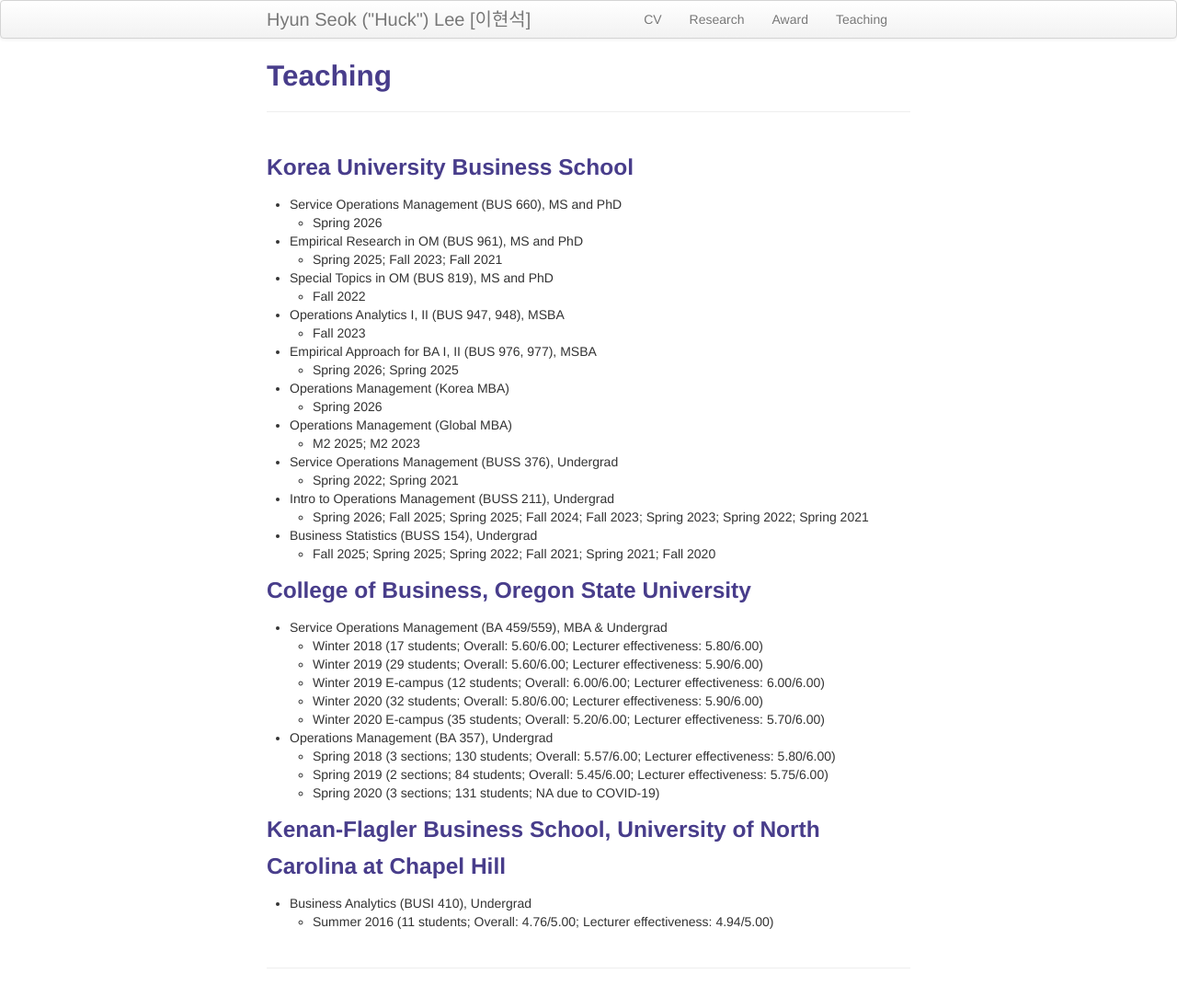
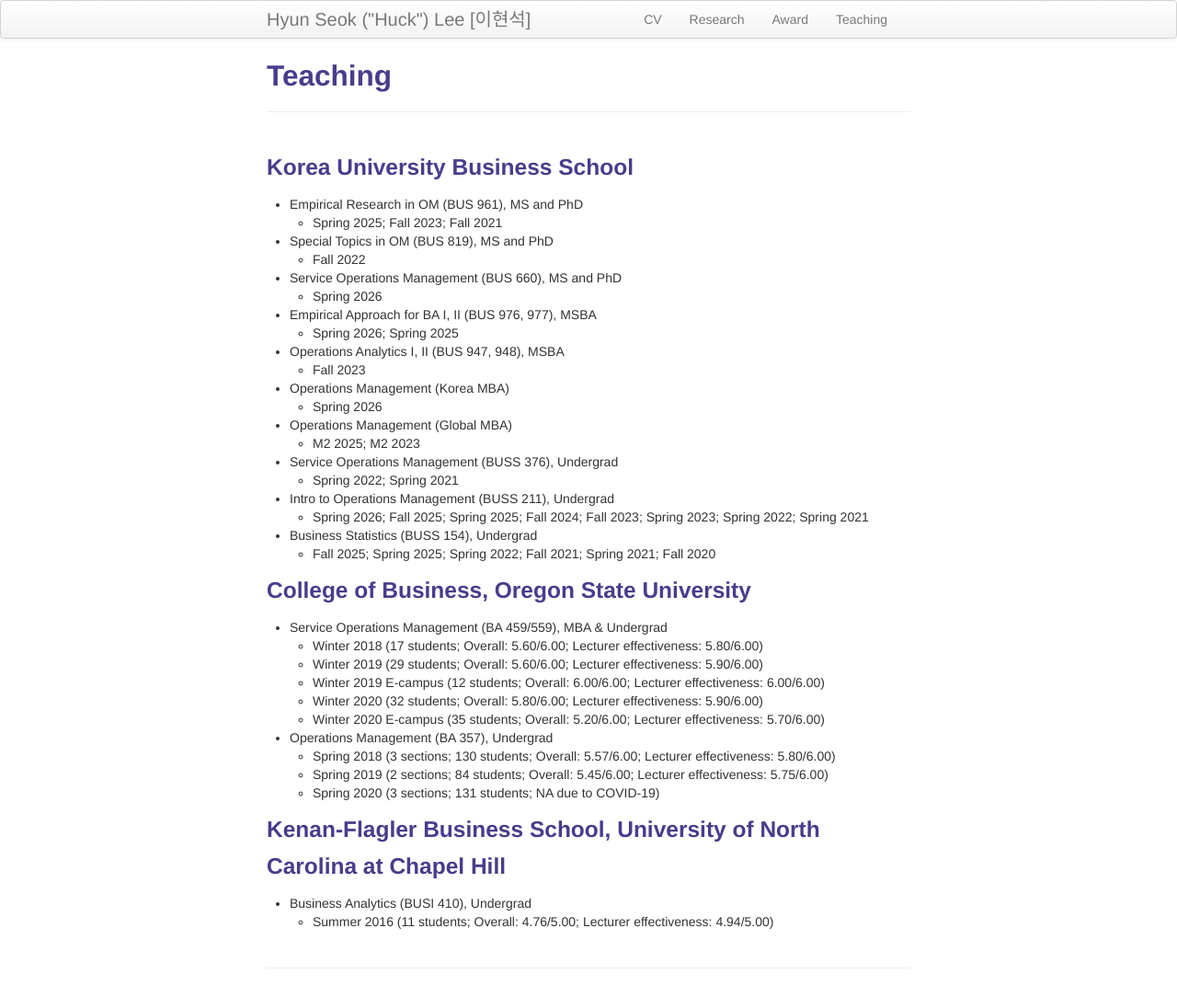
Before and after one commit to lordya2/lordya2.github.io, a Jekyll site: the page built from pages/teaching.md, in a window 1280 px wide. Shown: the whole page at 92% size. Built offline with Jekyll 4.4.1, drawn with Linux system fonts in a browser that asks for light colours.

```diff
--- a/pages/teaching.md
+++ b/pages/teaching.md
@@ -6,16 +6,16 @@ description: Hyun Seok ("Huck") Lee's Teaching
 
 
 ### Korea University Business School
-* Service Operations Management (BUS 660), MS and PhD
-  * Spring 2026
 * Empirical Research in OM (BUS 961), MS and PhD
   * Spring 2025; Fall 2023; Fall 2021
 * Special Topics in OM (BUS 819), MS and PhD
   * Fall 2022
+* Service Operations Management (BUS 660), MS and PhD
+  * Spring 2026
+* Empirical Approach for BA I, II (BUS 976, 977), MSBA
+  * Spring 2026; Spring 2025
 * Operations Analytics I, II (BUS 947, 948), MSBA
   * Fall 2023
-* Empirical Approach for BA I, II (BUS 976, 977), MSBA
-  * Spring 2026; Spring 2025
 * Operations Management (Korea MBA)
   * Spring 2026
 * Operations Management (Global MBA)
```
